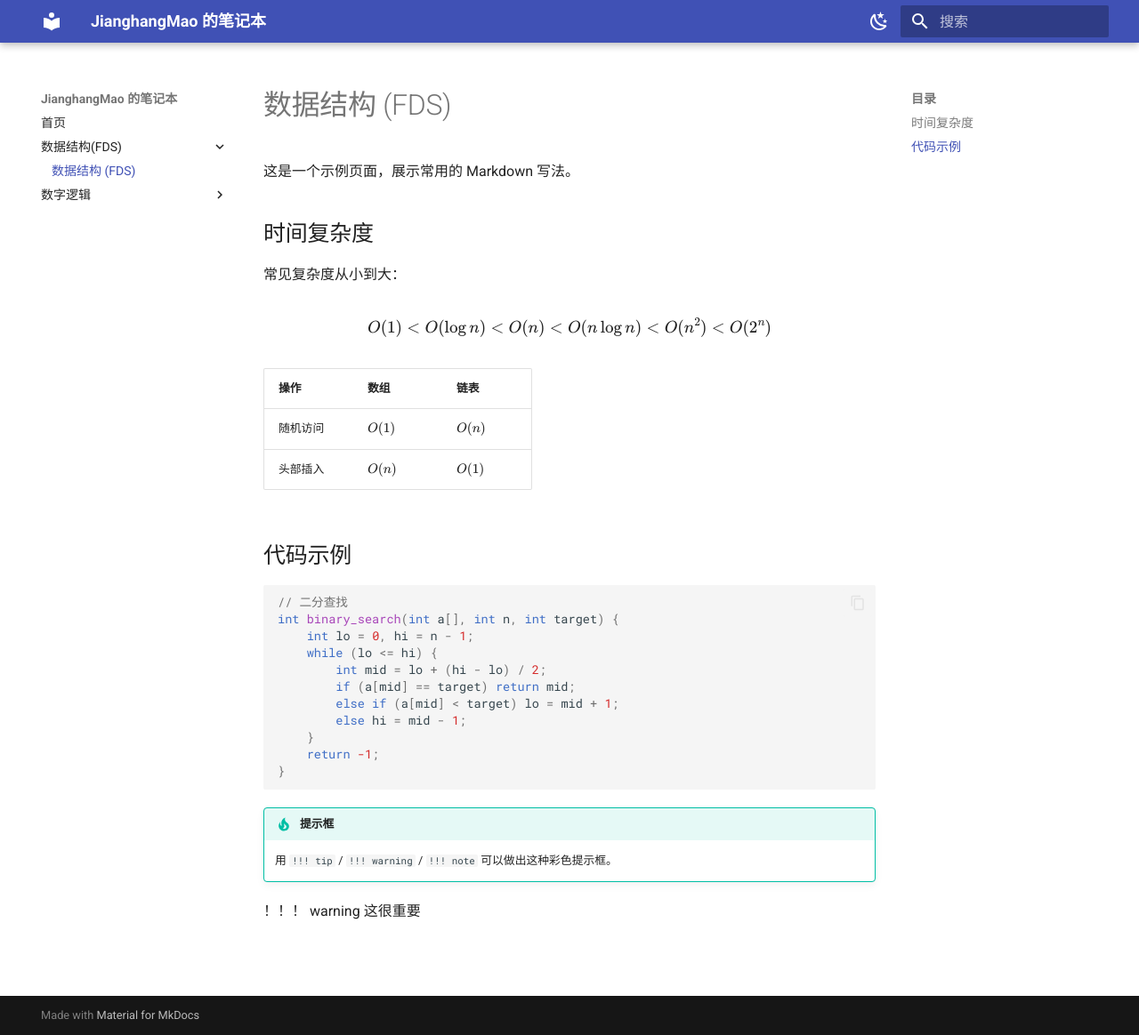
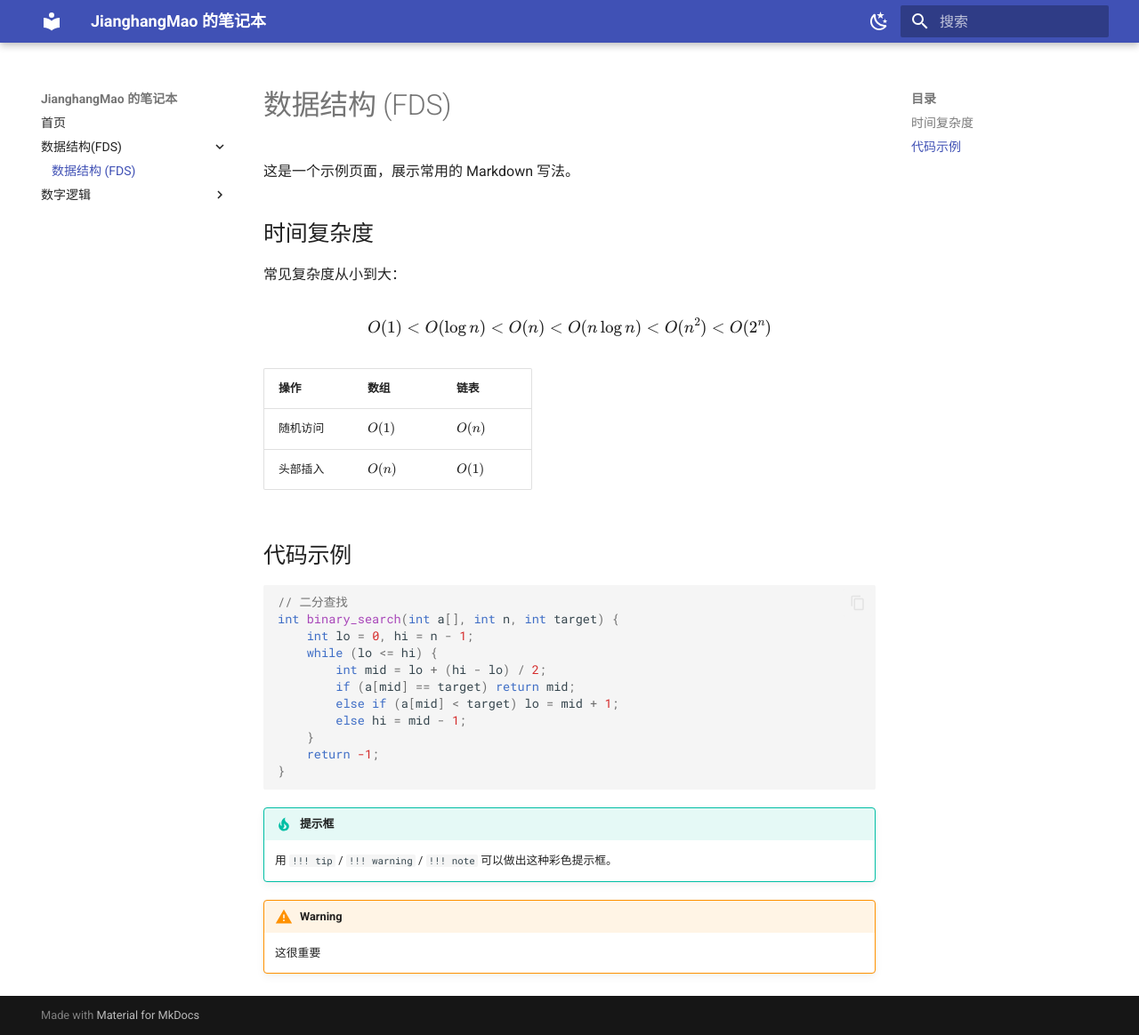
Before and after one commit to JianghangMao/my-notes, an MkDocs documentation site: the page built from docs/fds/index.md, in a window 1280 px wide and 1164 px high. Shown: the whole window at 89% size. Built offline with MkDocs 1.6.1 and Material for MkDocs 9.7.7, drawn with Linux system fonts in a browser that asks for light colours.

```diff
--- a/docs/fds/index.md
+++ b/docs/fds/index.md
@@ -32,5 +32,5 @@ int binary_search(int a[], int n, int target) {
 !!! tip "提示框"
     用 `!!! tip` / `!!! warning` / `!!! note` 可以做出这种彩色提示框。
 
-！！！ warning
+!!! warning
     这很重要
```
